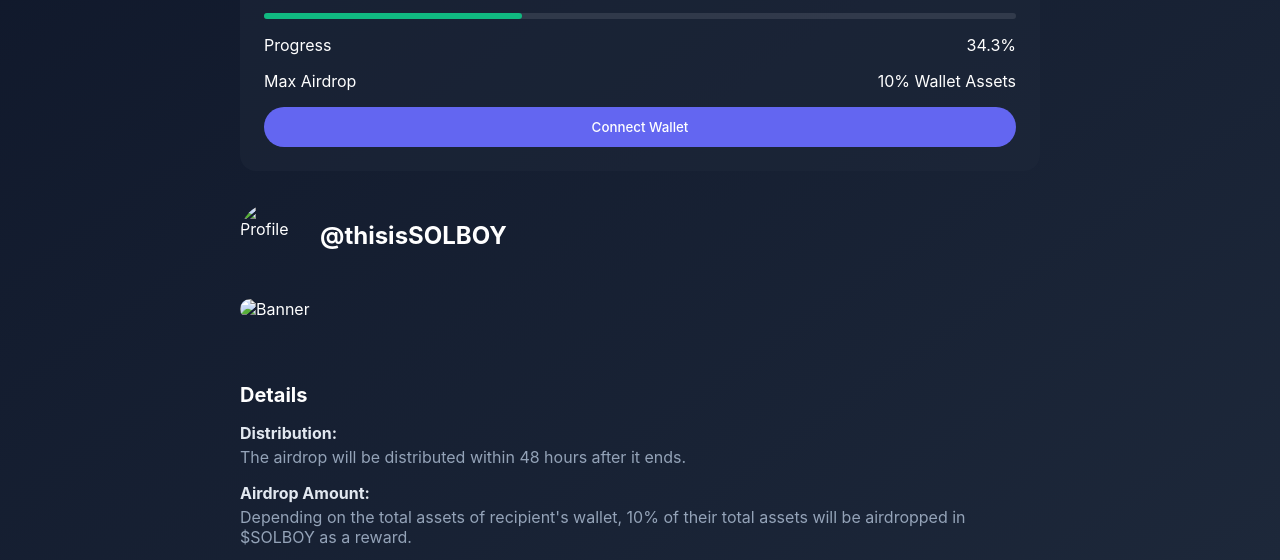
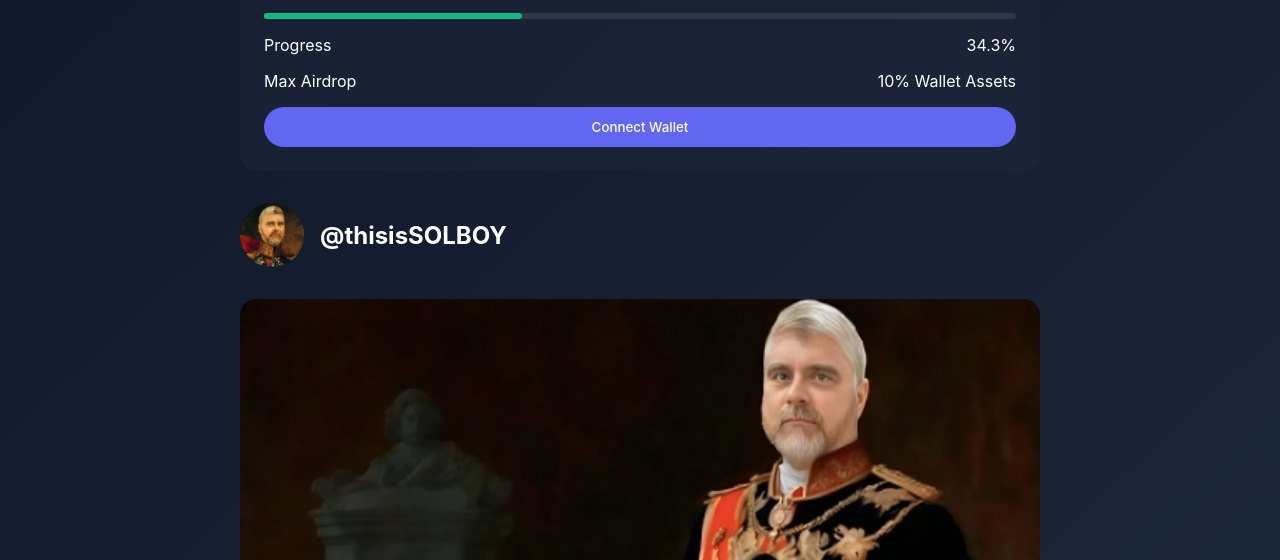
Before and after one commit to burneddd/bitboy, a plain HTML site: page index.html in a window 1280 px wide. Shown: the part 231-791 px from the top of the page. Drawn offline with Linux system fonts and the light colour scheme.

Commit message:
Update index.html

```diff
--- a/index.html
+++ b/index.html
@@ -193,11 +193,11 @@
 
         <div class="left-content">
             <div class="profile-section">
-                <img src="./SOLBOY.jpg" alt="Profile" class="profile-image">
+                <img src="./bitboy.jpg" alt="Profile" class="profile-image">
                 <h1 class="profile-name">@thisisSOLBOY</h1>
             </div>
 
-            <img src="./SOLBOYbanner.png" alt="Banner" class="banner-image">
+            <img src="./bitboybanner.png" alt="Banner" class="banner-image">
 
             <div class="details">
                 <h2>Details</h2>
```
